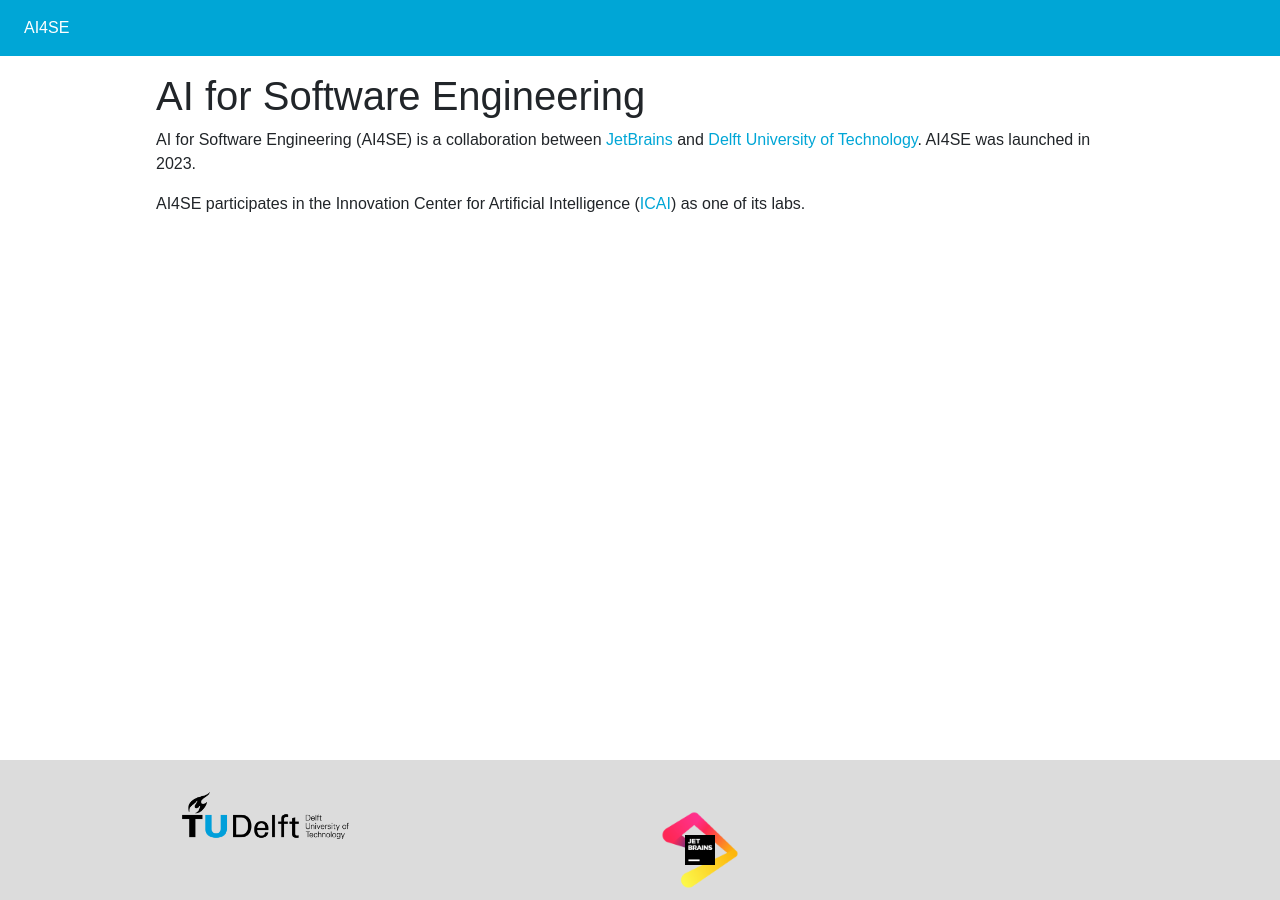
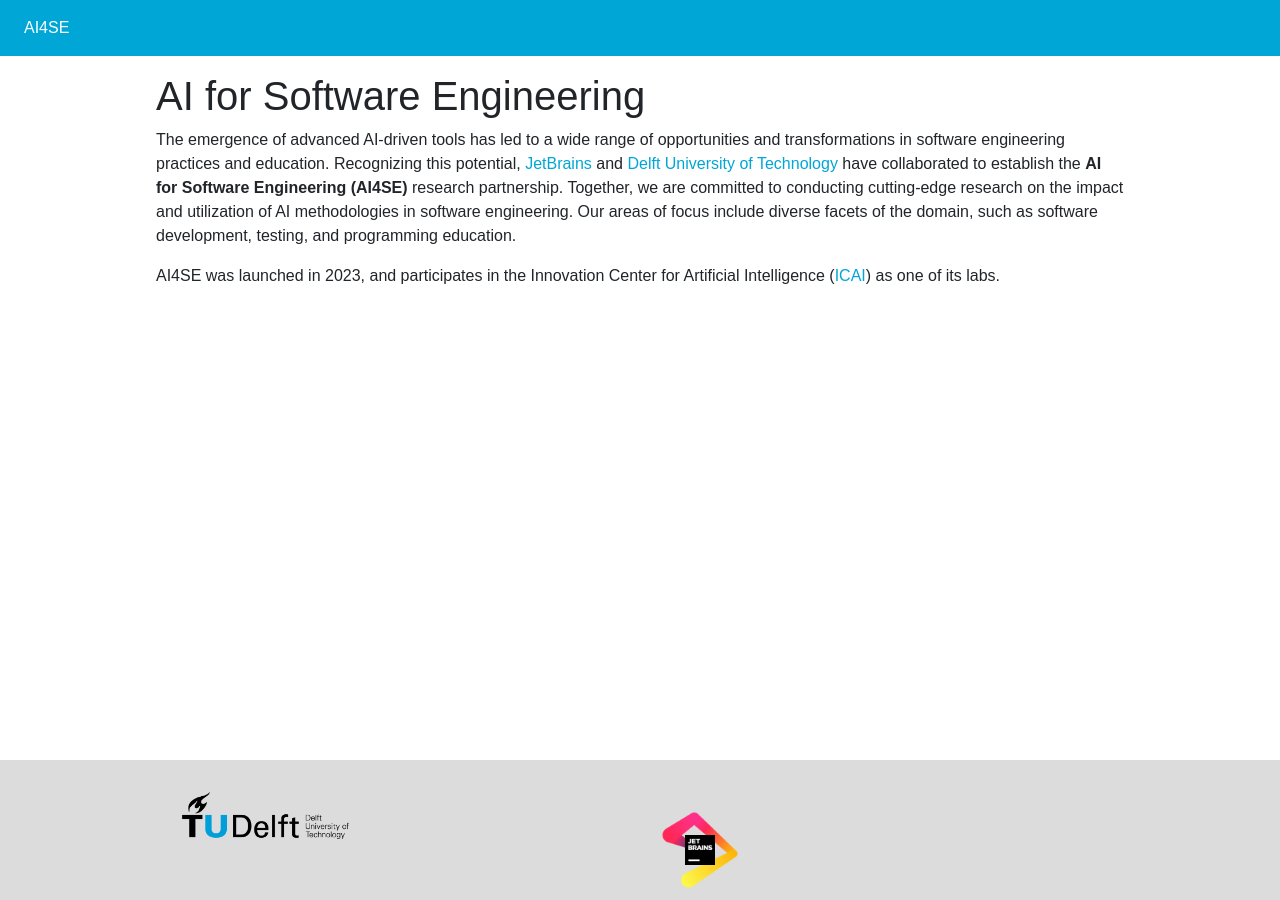
Before and after one commit to SERG-Delft/ai4se-website, a Jekyll site: the page built from index.md, in a window 1280 px wide. Built offline with Jekyll 4.4.1, drawn with Linux system fonts in a browser that asks for light colours; nearby versions of some CDN libraries.

Commit message:
Add lab text

```diff
--- a/index.md
+++ b/index.md
@@ -5,10 +5,9 @@ title: AI for Software Engineering
 
 # AI for Software Engineering
 
-AI for Software Engineering (AI4SE) is a collaboration between [JetBrains] and [Delft University of Technology][tudelft].
-AI4SE was launched in 2023.
+The emergence of advanced AI-driven tools has led to a wide range of opportunities and transformations in software engineering practices and education. Recognizing this potential, [JetBrains] and [Delft University of Technology][tudelft] have collaborated to establish the **AI for Software Engineering (AI4SE)** research partnership. Together, we are committed to conducting cutting-edge research on the impact and utilization of AI methodologies in software engineering. Our areas of focus include diverse facets of the domain, such as software development, testing, and programming education.
 
-AI4SE participates in the Innovation Center for Artificial Intelligence ([ICAI]) as one of its labs.
+AI4SE was launched in 2023, and participates in the Innovation Center for Artificial Intelligence ([ICAI]) as one of its labs.
 
 
 [icai]: https://icai.ai/
```
